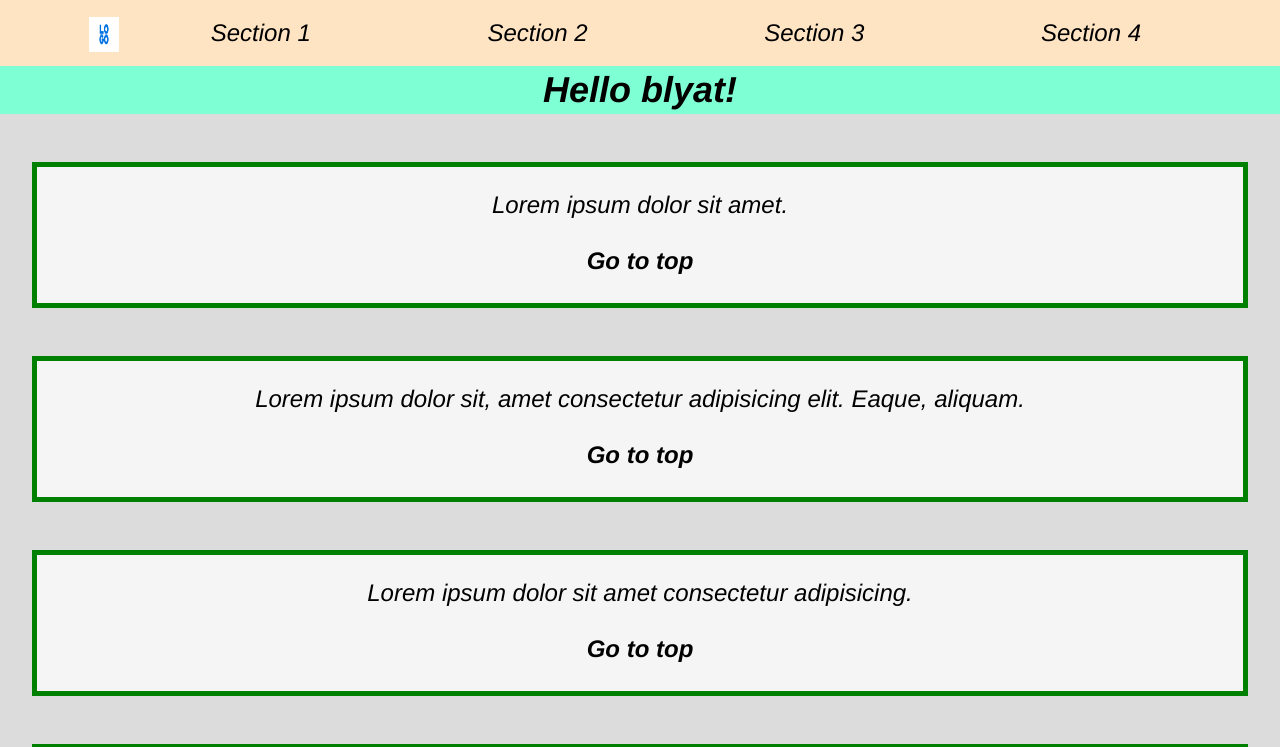
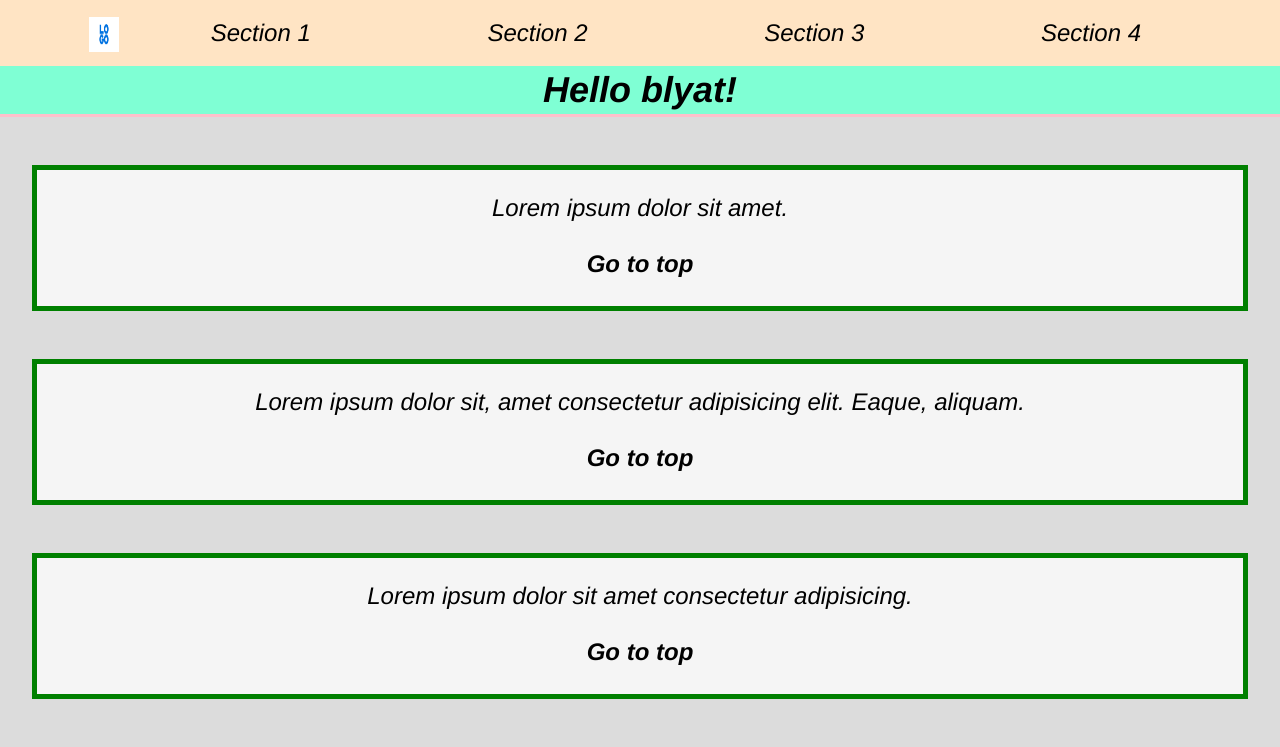
Before and after one commit to vashivan/VSCode-study_-my-page-, a plain HTML site: page index.html in a window 1280 px wide. Shown: the top 747 px of the page. Drawn offline with Linux system fonts and the light colour scheme.

Commit message:
Add a bottom border to h1

```diff
--- a/index.css
+++ b/index.css
@@ -71,6 +71,7 @@ h1{
    background-color: aquamarine;
    text-align: center;
    padding: 0.2rem;
+   border-bottom: 3px solid pink;
 }
 
 .main{
```
